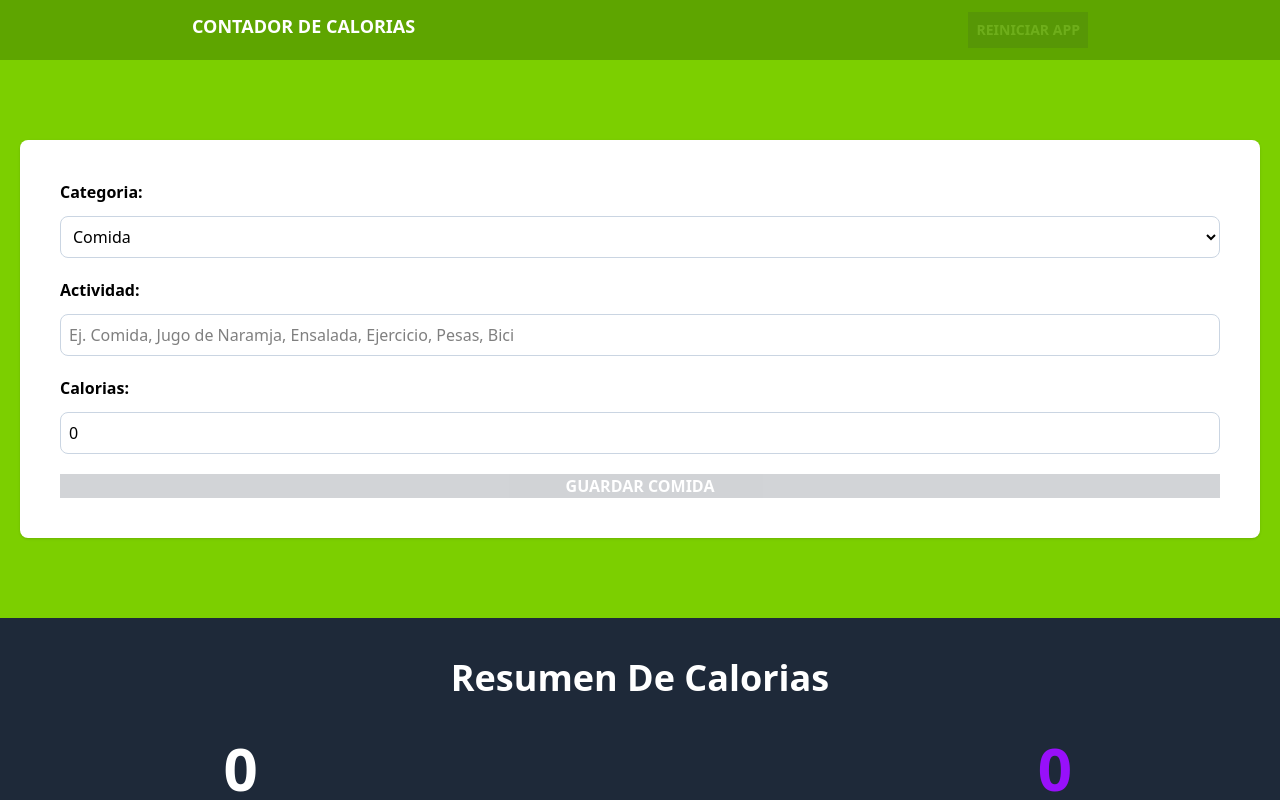
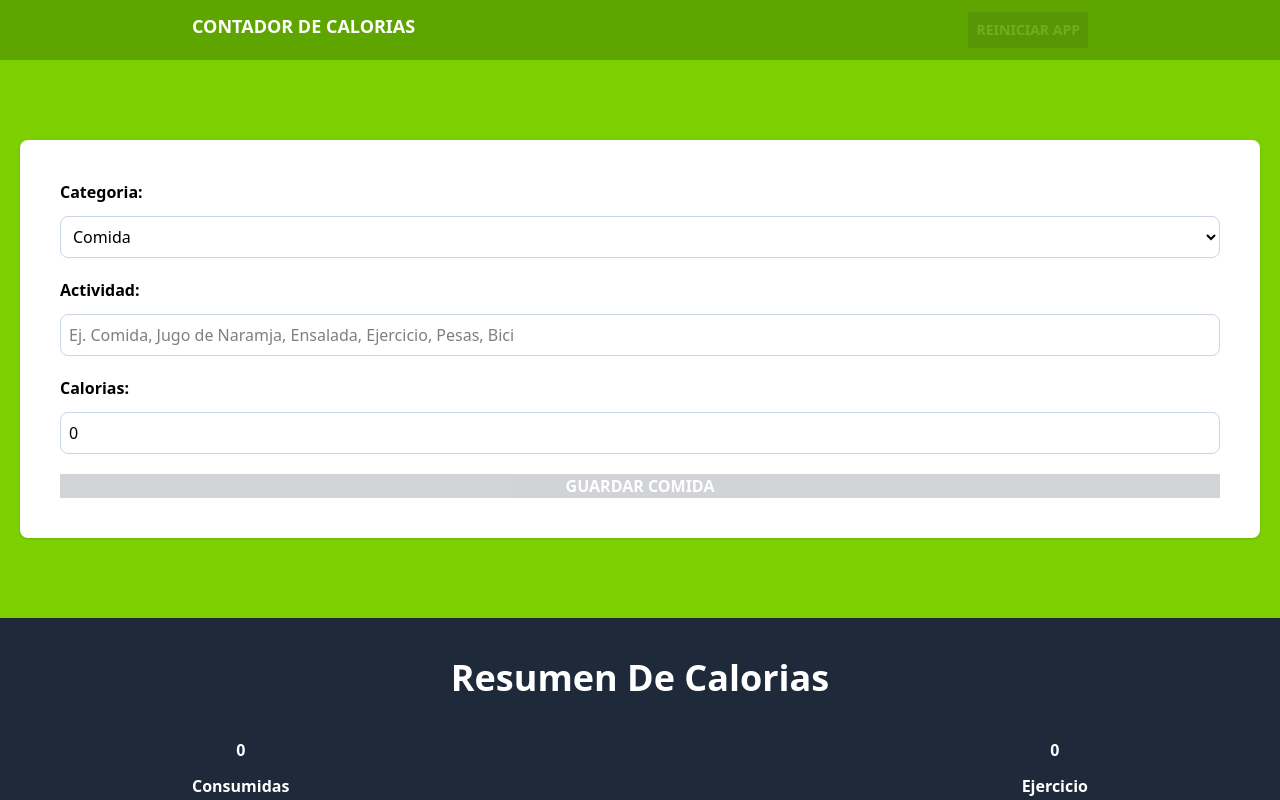
Before and after one commit to Lilian1306/TypeScriptCT, a React (Vite) app: page / in a window 1280 px wide. Shown: the top 800 px of the page. Built offline with nearby package versions, Linux system fonts and the light colour scheme.

Commit message:
Creando un componente para las cantidades, reutilizando los estilos e impotarlo en nuestro calorieTracker

```diff
--- /dev/null
+++ b/src/components/CalorieDisplay.tsx
@@ -0,0 +1,14 @@
+
+type CaloriesDisplyProps = {
+    calories: number
+    text: string
+}
+
+export default function CaloriesDisplay({calories, text}: CaloriesDisplyProps) {
+    return (
+        <p className="text-white font-bold rounded-full grid grid-cols-1 gap-3 text-center">
+            <span>{calories}</span>
+            {text}
+        </p>
+    )
+}
--- a/src/components/CalorieTracker.tsx
+++ b/src/components/CalorieTracker.tsx
@@ -1,5 +1,6 @@
 import { useMemo } from "react";
 import type { Activity } from "../types";
+import CaloriesDisplay from "./CalorieDisplay";
 
 type CalorieTrackerProps = {
   activities: Activity[];
@@ -7,7 +8,8 @@ type CalorieTrackerProps = {
 
 export default function CalorieTracker({ activities }: CalorieTrackerProps) {
   // Contadores
-  const caloriesConsumed = useMemo(() => activities.reduce((total, activity) => activity.category === 1 ? total + activity.calorias : total, 0),[activities]);
+  const caloriesConsumed = useMemo(() => activities.reduce((total, activity) => activity.category === 1 ? total + activity.calorias : total, 0),[activities]);5.22+8.33
+
 
   const caloriesBurned = useMemo(() => activities.reduce((total, activity) => activity.category === 2 ? total + activity.calorias : total, 0), [activities])
 
@@ -18,14 +20,14 @@ export default function CalorieTracker({ activities }: CalorieTrackerProps) {
         Resumen De Calorias
       </h2>
       <div className="flex flex-col items-center md:flex-row md:justify-between gap-5 mt-10">
-        <p className="text-white font-bold rounded-full grid grid-cols-1 gap-3 text-center">
-          <span className="font-black text-6xl text-orage"> {caloriesConsumed}</span>
-          Consumidas
-        </p>
-        <p className="text-white font-bold rounded-full grid grid-cols-1 gap-3 text-center">
-            <span className='font-black text-6xl text-purple-600'>{caloriesBurned}</span>
-          Ejercicio
-        </p>
+       <CaloriesDisplay
+           calories={caloriesConsumed}
+           text='Consumidas'
+       />
+       <CaloriesDisplay
+           calories={caloriesBurned}
+           text='Ejercicio'
+       />
       </div>
     </>
   );
```
